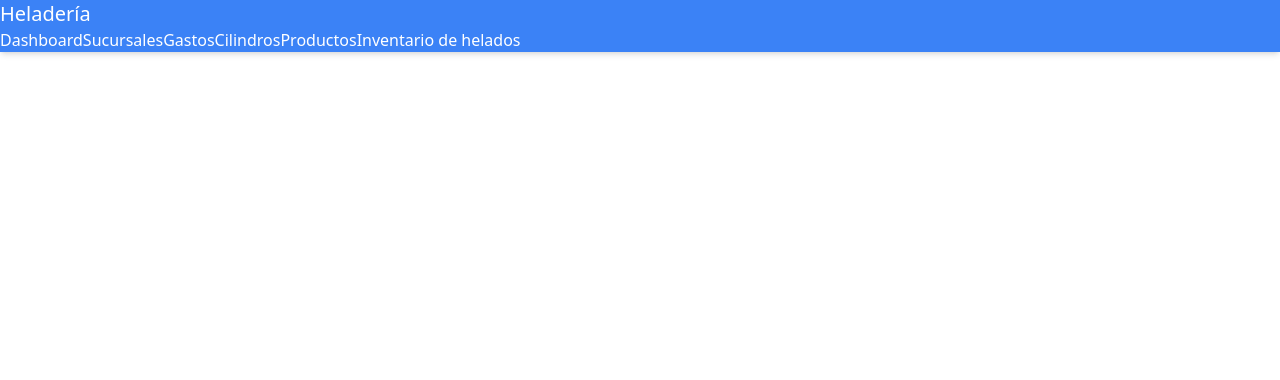
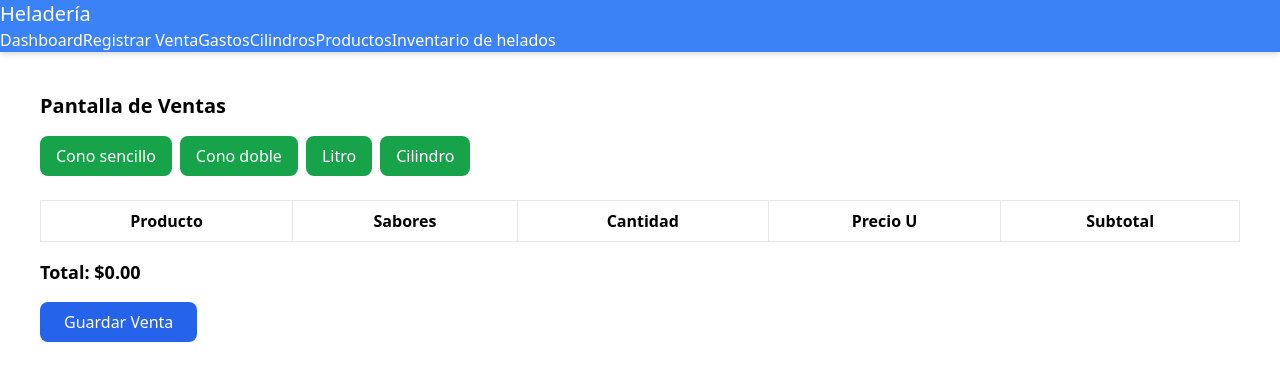
Before and after one commit to cristiancastillo74/heladeria-front, a React (Create React App) app: page /sales in a window 1280 px wide. Shown: the top 380 px of the page. Built offline with nearby package versions, Linux system fonts and the light colour scheme.

Commit message:
haciendo la vista de Sale

```diff
--- a/src/App.js
+++ b/src/App.js
@@ -8,6 +8,7 @@ import Cylinders from './pages/Cylinders';
 import Expenses from './pages/Expenses';
 import { AuthProvider } from './context/AuthContext';
 import CyInvent from './pages/CyInvent';
+import Sales from './pages/Sales';
 
 function App() {
    useEffect(() => {
@@ -20,11 +21,12 @@ function App() {
       <Router>
         <Layout>
           <Routes>
-            <Route path='/'         element={<Dashboard/>}/>
-            <Route path='/expenses'  element={<Expenses />}/>
-            <Route path='/cylinder'  element={<Cylinders/>}/>
-            <Route path='/product'  element={<Products/>}/>
-            <Route path='/cyInvent'  element={<CyInvent/>}/>
+            <Route path='/'           element={<Dashboard/>}/>
+            <Route path='/expenses'   element={<Expenses/>}/>
+            <Route path='/cylinder'   element={<Cylinders/>}/>
+            <Route path='/product'    element={<Products/>}/>
+            <Route path='/cyInvent'   element={<CyInvent/>}/>
+            <Route path='/sales'      element={<Sales/>}/>
           </Routes>
         </Layout>
       </Router>
--- a/src/component/Navbar.js
+++ b/src/component/Navbar.js
@@ -11,7 +11,7 @@ export default function Navbar() {
       </div>
       <div className="flex-none gap-2 ">
         <Link to="/" className="btn btn-ghost">Dashboard</Link>
-        <Link to="/" className="btn btn-ghost">Sucursales</Link>
+        <Link to="/sales" className="btn btn-ghost">Registrar Venta</Link>
         <Link to="/expenses" className="btn btn-ghost">Gastos</Link>
         <Link to="/cylinder" className="btn btn-ghost">Cilindros</Link>
         <Link to="/product" className="btn btn-ghost">Productos</Link>
--- /dev/null
+++ b/src/pages/Sales.js
@@ -0,0 +1,125 @@
+import React, { useState } from "react";
+import { saveSales } from "../services/saleService";
+
+const Sales = () => {
+  const [cart, setCart] = useState([]);
+  const [total, setTotal] = useState(0);
+
+  // productos simulados (puedes reemplazarlos con los que te devuelve el backend)
+  const products = [
+    { name: "Cono sencillo", price: 1.5, requiereSabor: true },
+    { name: "Cono doble", price: 2.5, requiereSabor: true },
+    { name: "Litro", price: 5.0, requiereSabor: false },
+    { name: "Cilindro", price: 10.0, requiereSabor: false },
+  ];
+
+  const addToCart = (product) => {
+    let sabores = "-";
+    if (product.requiereSabor) {
+      sabores = prompt("Ingrese el sabor (ej: Fresa, Vainilla):");
+      if (!sabores) return;
+      // cada sabor = producto diferente
+      setCart([...cart, { ...product, sabores, cantidad: 1 }]);
+    } else {
+      // buscar si ya existe en el carrito
+      const existingIndex = cart.findIndex((p) => p.name === product.name);
+      if (existingIndex >= 0) {
+        const newCart = [...cart];
+        newCart[existingIndex].cantidad++;
+        setCart(newCart);
+      } else {
+        setCart([...cart, { ...product, sabores, cantidad: 1 }]);
+      }
+    }
+  };
+
+  const calculateTotal = () => {
+    return cart.reduce((sum, item) => sum + item.price * item.cantidad, 0);
+  };
+
+  const handleSaveSale = async () => {
+    try {
+      const salePayload = {
+        items: cart.map((item) => ({
+          product: item.name,
+          sabores: item.sabores,
+          cantidad: item.cantidad,
+          price: item.price,
+        })),
+        total: calculateTotal(),
+      };
+
+      const userId = 1; // ⚠️ reemplazar con el usuario logueado
+      const branchId = 1; // ⚠️ reemplazar con la sucursal seleccionada
+
+      const response = await saveSales(salePayload, userId, branchId);
+      console.log("Venta guardada:", response);
+
+      alert("Venta realizada con éxito ✅");
+      setCart([]); // limpiar carrito
+    } catch (err) {
+      console.error(err);
+      alert("Error al guardar la venta ❌");
+    }
+  };
+
+  return (
+    <div className="p-6">
+      <h1 className="text-xl font-bold mb-4">Pantalla de Ventas</h1>
+
+      {/* Botones de productos */}
+      <div className="flex gap-2 flex-wrap mb-6">
+        {products.map((p) => (
+          <button
+            key={p.name}
+            className="px-4 py-2 bg-green-600 text-white rounded-lg"
+            onClick={() => addToCart(p)}
+          >
+            {p.name}
+          </button>
+        ))}
+      </div>
+
+      {/* Carrito */}
+      <table className="w-full border">
+        <thead>
+          <tr>
+            <th className="border p-2">Producto</th>
+            <th className="border p-2">Sabores</th>
+            <th className="border p-2">Cantidad</th>
+            <th className="border p-2">Precio U</th>
+            <th className="border p-2">Subtotal</th>
+          </tr>
+        </thead>
+        <tbody>
+          {cart.map((item, idx) => (
+            <tr key={idx}>
+              <td className="border p-2">{item.name}</td>
+              <td className="border p-2">{item.sabores}</td>
+              <td className="border p-2">{item.cantidad}</td>
+              <td className="border p-2">${item.price.toFixed(2)}</td>
+              <td className="border p-2">
+                ${(item.price * item.cantidad).toFixed(2)}
+              </td>
+            </tr>
+          ))}
+        </tbody>
+      </table>
+
+      {/* Total */}
+      <h2 className="mt-4 text-lg font-bold">
+        Total: ${calculateTotal().toFixed(2)}
+      </h2>
+
+      {/* Botón guardar */}
+      <button
+        className="mt-4 px-6 py-2 bg-blue-600 text-white rounded-lg"
+        onClick={handleSaveSale}
+      >
+        Guardar Venta
+      </button>
+    </div>
+  );
+};
+
+export default Sales;
--- /dev/null
+++ b/src/services/saleService.js
@@ -0,0 +1,19 @@
+import axios from "axios";
+
+const API_URL = "http://localhost:8080/helados/sale"
+
+
+export const saveSales = async (sale, userId, branchId) => {
+    try{
+        const response = await axios.post(API_URL, sale, {
+            params: {
+                userId: userId,
+                branchId: branchId
+            }
+        });
+        return response.data;
+    }catch(error){
+        console.log(error);
+        throw error;
+    }
+};
```
